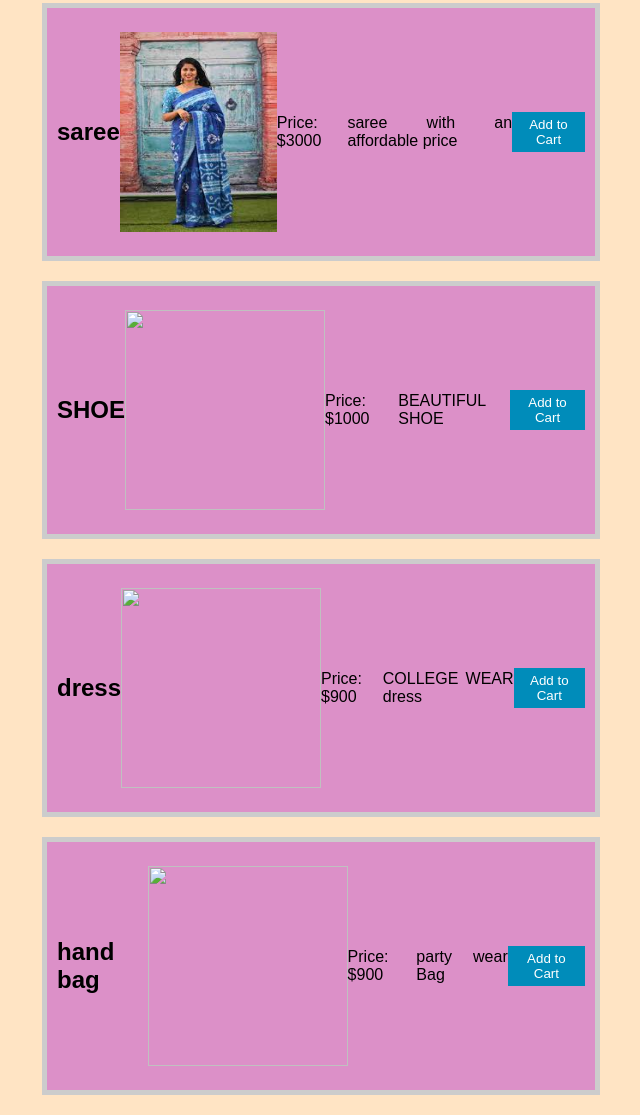
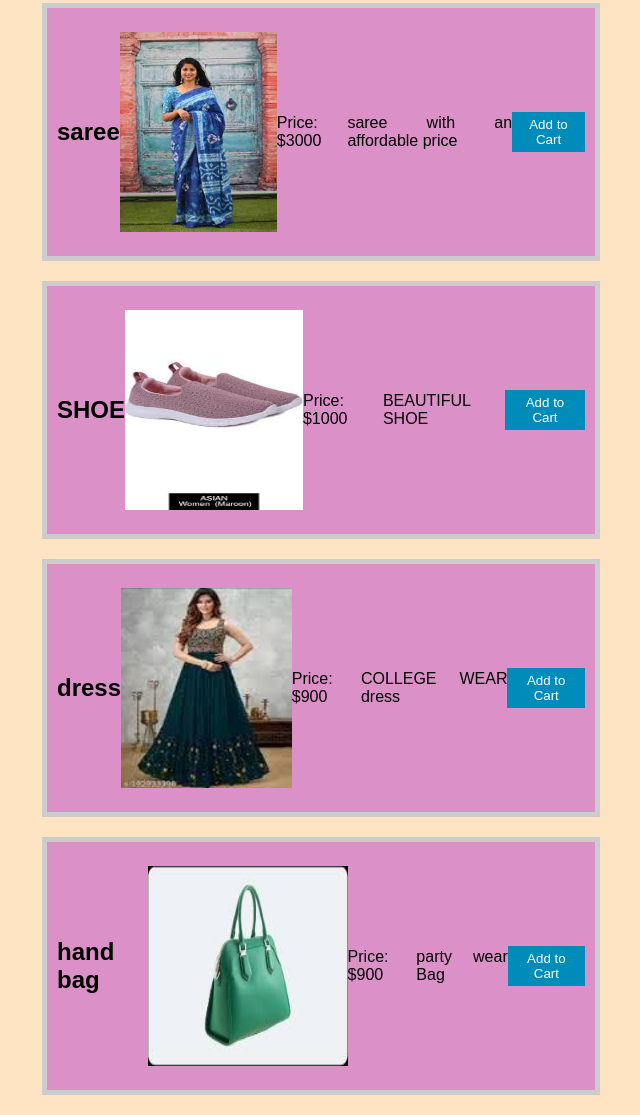
Before and after one commit to jhansireddysama/client-validation646, a plain HTML site: page index.html in a window 1280 px wide. Shown: the part 647-1762 px from the top of the page, without its empty margins (9-649 px from the left). Drawn offline with Linux system fonts and the light colour scheme.

Commit message:
Update index.html

```diff
--- a/index.html
+++ b/index.html
@@ -1,6 +1,5 @@
 <html>
 <head>
-
     <title>Shopping Cart</title>
     <link rel="stylesheet" href="styles.css">
 
@@ -29,7 +28,7 @@
         <div class="products">
             <div class="product">
                 <h2>smart watch</h2>
-                <img src="watch.png" width="200px" height="200px">
+                <img src="watchh.png" width="200px" height="200px">
                 <p>Price: $4000</p>
                 <p>prefect watch</p>
                 <button class="add-to-cart" onclick="addToCart('smart watch',4000)">Add to cart</button>
@@ -43,21 +42,21 @@
             </div>
             <div class="product">
                 <h2>SHOE</h2>
-                <img src="shoe.png" width="200px" height="200px">
+                <img src="shoee.png" width="200px" height="200px">
                 <p>Price: $1000</p>
                 <p>BEAUTIFUL SHOE </p>
                 <button class="add-to-cart" onclick="addToCart('shoe', 1000)">Add to Cart</button>
             </div>
             <div class="product">
                 <h2>dress</h2>
-                <img src="lehanga.png" width="200px" height="200px">
+                <img src="lehenga.png" width="200px" height="200px">
                 <p>Price: $900</p>
                 <p>COLLEGE WEAR dress</p>
                 <button class="add-to-cart" onclick="addToCart('dress', 900)">Add to Cart</button>
             </div>
             <div class="product">
                 <h2>hand bag</h2>
-                <img src="bag.png" width="200px" height="200px">
+                <img src="handbag.png" width="200px" height="200px">
                 <p>Price: $900</p>
                 <p>party wear Bag</p>
                 <button class="add-to-cart" onclick="addToCart('hand bag', 900)">Add to Cart</button>
```
